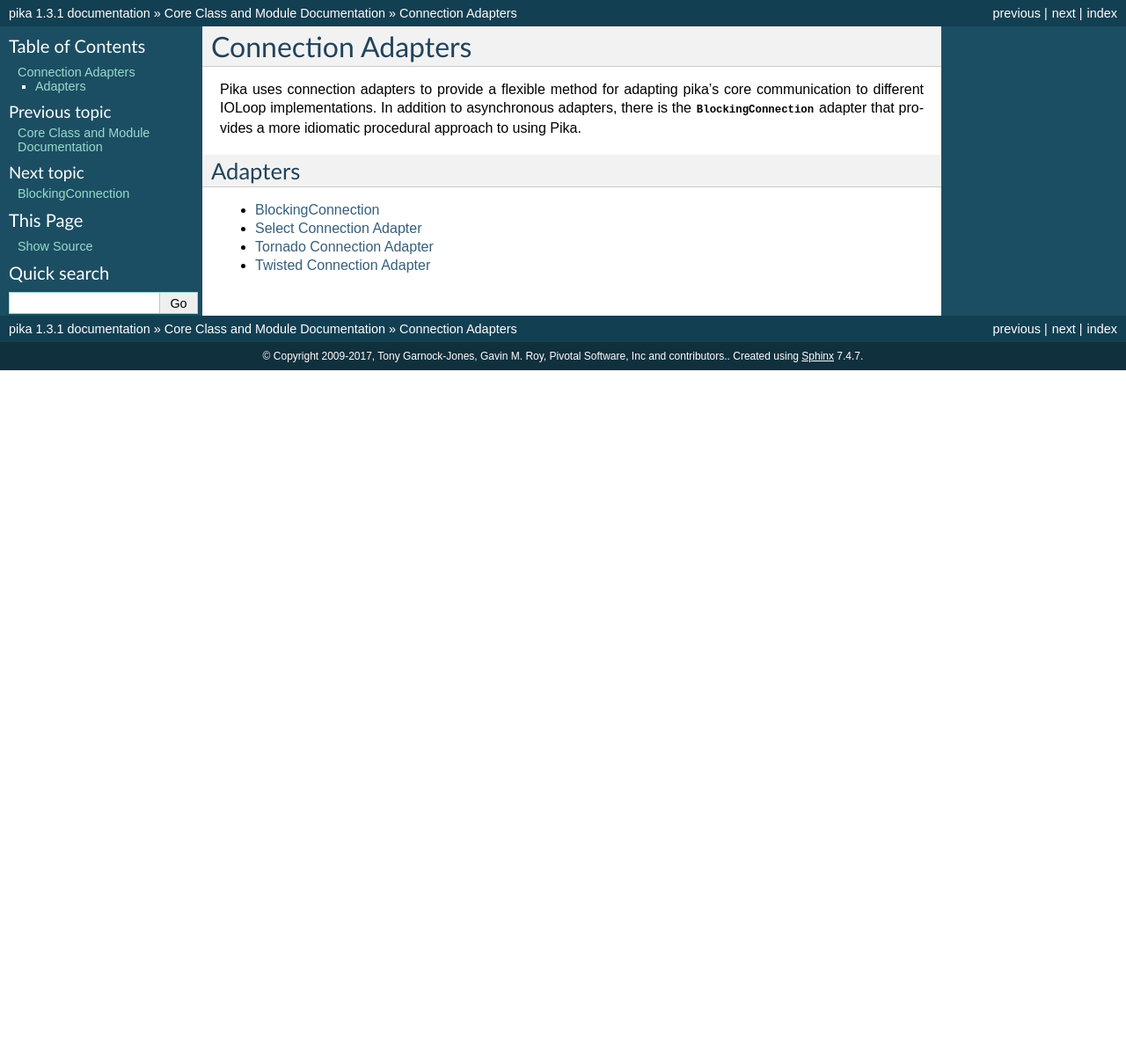
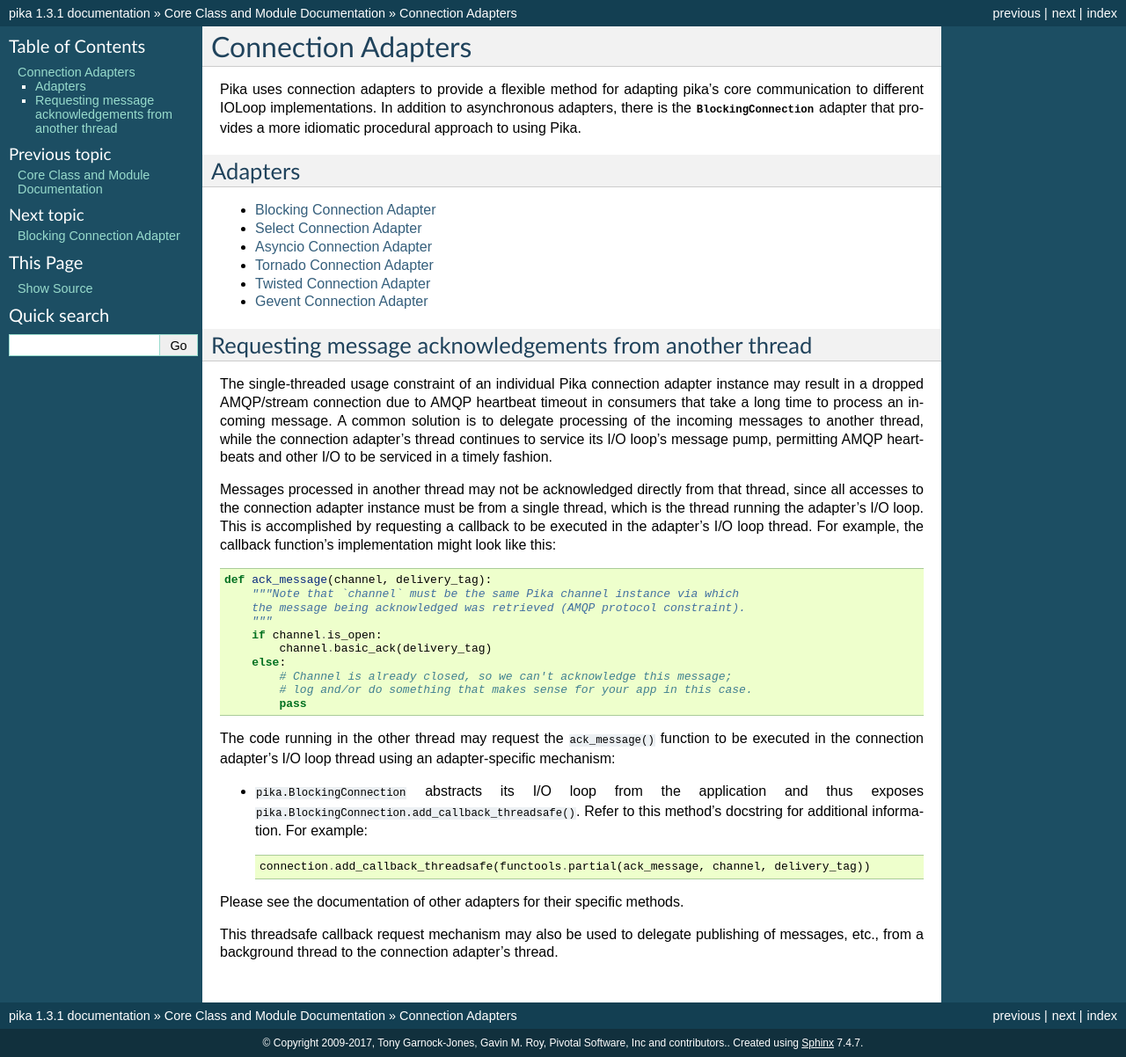
Before and after one commit to pika/pika, a Sphinx documentation site: the page built from docs/modules/adapters/index.rst, in a window 1280 px wide. Shown: the whole page at 88% size. Built offline with Sphinx 7.4.7, drawn with Linux system fonts in a browser that asks for light colours; pages that are not in the unit, such as notebooks, are missing from menus; before the commit the page ends 900 px from its top, so only the background shows below that.

Commit message:
Update adapters docs to reflect readme

````diff
--- a/docs/examples.rst
+++ b/docs/examples.rst
@@ -18,8 +18,10 @@ Pika has various methods of use, between the synchronous BlockingConnection adap
    examples/blocking_publish_mandatory
    examples/asynchronous_consumer_example
    examples/asynchronous_publisher_example
+   examples/asyncio_consumer
    examples/twisted_example
    examples/tornado_consumer
    examples/tls_mutual_authentication
    examples/tls_server_authentication
    examples/heartbeat_and_blocked_timeouts
+   examples/direct_reply_to
--- a/docs/modules/adapters/index.rst
+++ b/docs/modules/adapters/index.rst
@@ -11,5 +11,55 @@ Adapters
 
    blocking
    select
+   asyncio
    tornado
    twisted
+   gevent
+
+Requesting message acknowledgements from another thread
+-------------------------------------------------------
+The single-threaded usage constraint of an individual Pika connection adapter
+instance may result in a dropped AMQP/stream connection due to AMQP heartbeat
+timeout in consumers that take a long time to process an incoming message. A
+common solution is to delegate processing of the incoming messages to another
+thread, while the connection adapter's thread continues to service its I/O
+loop's message pump, permitting AMQP heartbeats and other I/O to be serviced in
+a timely fashion.
+
+Messages processed in another thread may not be acknowledged directly from that
+thread, since all accesses to the connection adapter instance must be from a
+single thread, which is the thread running the adapter's I/O loop. This is
+accomplished by requesting a callback to be executed in the adapter's
+I/O loop thread. For example, the callback function's implementation might look
+like this:
+
+.. code :: python
+
+    def ack_message(channel, delivery_tag):
+        """Note that `channel` must be the same Pika channel instance via which
+        the message being acknowledged was retrieved (AMQP protocol constraint).
+        """
+        if channel.is_open:
+            channel.basic_ack(delivery_tag)
+        else:
+            # Channel is already closed, so we can't acknowledge this message;
+            # log and/or do something that makes sense for your app in this case.
+            pass
+
+The code running in the other thread may request the ``ack_message()`` function
+to be executed in the connection adapter's I/O loop thread using an
+adapter-specific mechanism:
+
+- ``pika.BlockingConnection`` abstracts its I/O loop from the application and
+  thus exposes ``pika.BlockingConnection.add_callback_threadsafe()``. Refer to
+  this method's docstring for additional information. For example:
+
+  .. code :: python
+
+      connection.add_callback_threadsafe(functools.partial(ack_message, channel, delivery_tag))
+
+Please see the documentation of other adapters for their specific methods.
+
+This threadsafe callback request mechanism may also be used to delegate
+publishing of messages, etc., from a background thread to the connection
+adapter's thread.
--- a/docs/modules/adapters/tornado.rst
+++ b/docs/modules/adapters/tornado.rst
@@ -4,6 +4,12 @@ Tornado Connection Adapter
 
 Be sure to check out the :doc:`asynchronous examples </examples>` including the Tornado specific :doc:`consumer </examples/tornado_consumer>` example.
 
+Interacting with Pika from another thread
+-----------------------------------------
+```pika.adapters.tornado_connection.TornadoConnection``'s I/O loop provides
+  ``add_callback()`` to allow interacting with Pika from another thread.
+
+
 .. autoclass:: pika.adapters.tornado_connection.TornadoConnection
   :members:
   :inherited-members:
````
Also changed, not shown: docs/modules/adapters/asyncio.rst (+8 -1 lines), docs/modules/adapters/blocking.rst (+7 -2 lines), docs/modules/adapters/gevent.rst (added, +10 -0 lines), docs/modules/adapters/select.rst (+10 -0 lines).
